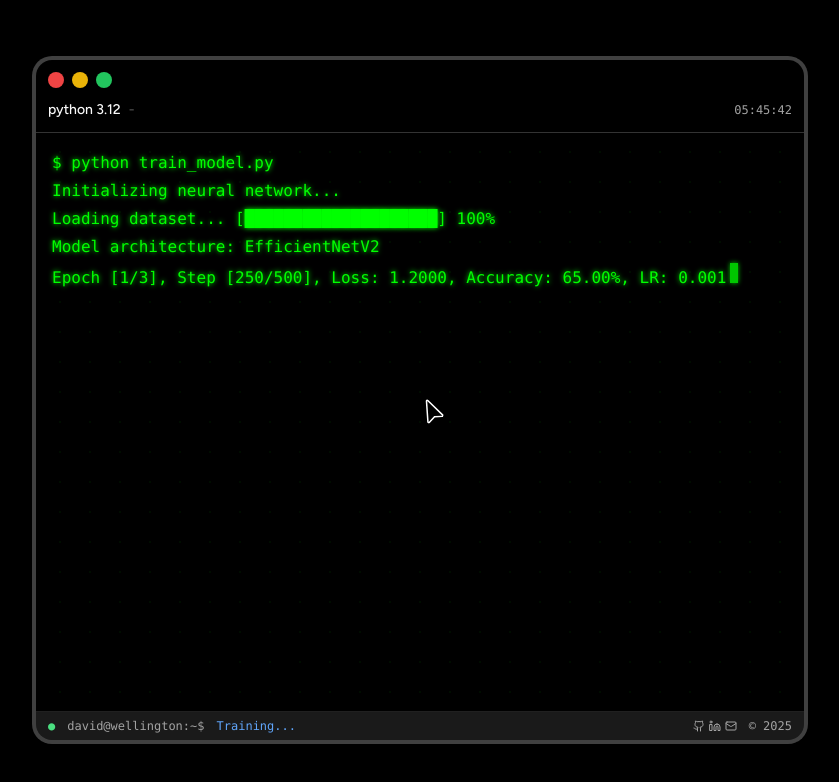
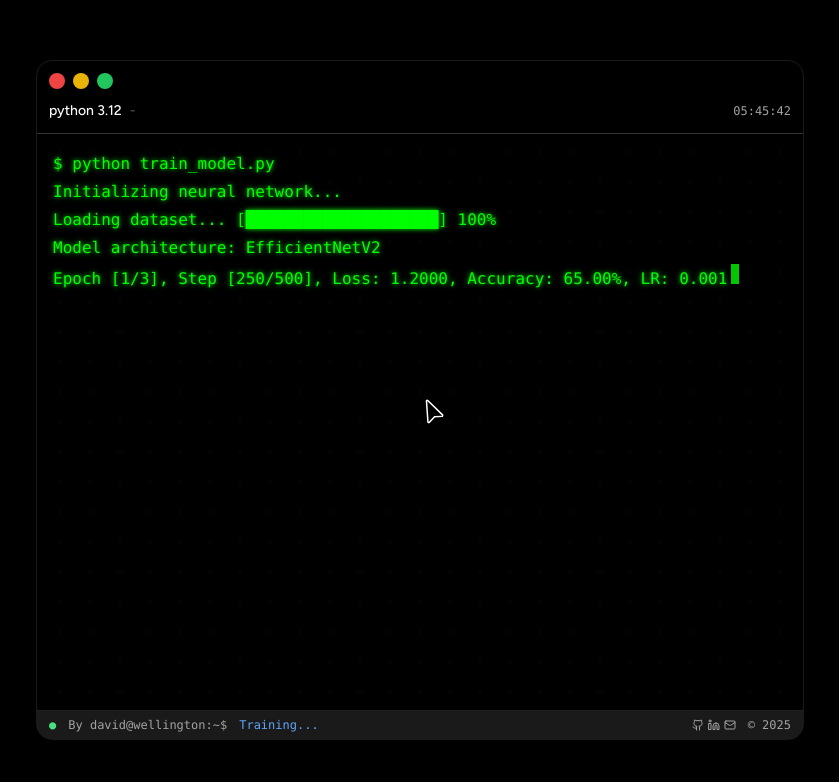
Before and after one commit to dvnguyen02/pweb, a Next.js app: page / in a window 1280 px wide. Shown: the top 782 px of the page, without its empty margins (220-1059 px from the left). Built offline with nearby package versions, Linux system fonts and the light colour scheme.

Commit message:
feat: change the outline of the windows

```diff
--- a/src/app/page.tsx
+++ b/src/app/page.tsx
@@ -17,7 +17,6 @@ import { Projects } from "./projects";
 import { Blogs } from "./blogs";
 import { Attach } from "./attach";
 import Contact from "./contact";
-
 const tabs = [
 	{ name: "Main", component: <Main /> },
 	{ name: "About", component: <About /> },
@@ -72,9 +71,8 @@ export default function Page() {
 					"relative z-10 fixed inset-0 flex items-center justify-center p-4",
 					"transition-opacity duration-1000",
 					showLoader ? "opacity-0 pointer-events-none" : "opacity-100"
-				)}
-			>				<div className={cn(
-					"animate-in fade-in zoom-in-95 rounded-2xl bg-transparent shadow-2xl w-full sm:max-w-2xl lg:max-w-[60vw] h-full max-h-[85vh] sm:max-h-96 lg:max-h-[85vh] overflow-hidden ring-4 ring-neutral-500 hover:ring-neutral-600 dark:ring-neutral-700 dark:hover:ring-neutral-600 transition-all duration-1000 flex flex-col",
+				)}			>				<div className={cn(
+					"animate-in fade-in zoom-in-95 rounded-2xl bg-transparent shadow-2xl w-full sm:max-w-2xl lg:max-w-[60vw] h-full max-h-[85vh] sm:max-h-96 lg:max-h-[85vh] overflow-hidden border border-white/10 hover:border-white/20 transition-all duration-1000 flex flex-col",
 					!showLoader ? "opacity-100 translate-y-0" : "opacity-0 translate-y-2"
 				)}>
 					{/* Settings, theme switch, and Chat button inside the card, top right*/}
@@ -124,7 +122,9 @@ export default function Page() {
 						</div>
 					</ScrollArea>
 							{/* Terminal Status Bar Footer - always at bottom */}
-					<TerminalStatusBar showThemeToggle={false} />
+					<TerminalStatusBar
+					showThemeToggle={false}
+					 />
 				</div>
 			</div>
 			<ChatWidget isVisible={showChat} onExit={() => setShowChat(false)} />
--- a/src/components/TerminalLoader.tsx
+++ b/src/components/TerminalLoader.tsx
@@ -2,7 +2,6 @@
 
 import React, { useState, useEffect, useRef } from "react";
 import { cn } from "@/lib/utils";
-// Remove Button import if not needed
 import { TerminalStatusBar } from "./TerminalStatusBar"; // Added import
 
 interface TerminalLoaderProps {
@@ -140,7 +139,7 @@ const TerminalLoader: React.FC<TerminalLoaderProps> = ({
 
     const trainingSimulation = async () => {
       let totalTrainingTime = 0;
-      const targetMinTime = 5000; // 5 seconds minimum
+      const targetMinTime = 1000; // 5 seconds minimum
 
       // Reduce to 3 epochs instead of 5
       for (let epoch = 1; epoch <= 3; epoch++) {
@@ -149,7 +148,7 @@ const TerminalLoader: React.FC<TerminalLoaderProps> = ({
 
         const loss = (1.2 - baseProgress * 1.05).toFixed(4);
         const accuracy = (65 + baseProgress * 29).toFixed(2);
-        const lr = epoch > 2 ? 0.0005 : 0.001;
+        const lr = 0.001;
 
         // Multiple steps per epoch for more authentic training simulation
         const stepsPerEpoch = 2;
@@ -294,7 +293,7 @@ const TerminalLoader: React.FC<TerminalLoaderProps> = ({
         className
       )}
     >      <div        className={cn(
-          "animate-in fade-in zoom-in-95 rounded-2xl bg-transparent shadow-2xl w-full sm:max-w-2xl lg:max-w-[60vw] h-full max-h-[85vh] sm:max-h-96 lg:max-h-[85vh] overflow-hidden ring-4 ring-neutral-500 hover:ring-neutral-600 dark:ring-neutral-700 dark:hover:ring-neutral-600 transition-all duration-1000 flex flex-col",
+          "animate-in fade-in zoom-in-95 rounded-2xl bg-transparent shadow-2xl w-full sm:max-w-2xl lg:max-w-[60vw] h-full max-h-[85vh] sm:max-h-96 lg:max-h-[85vh] overflow-hidden border border-white/10 hover:border-white/20 transition-all duration-1000 flex flex-col",
           !isReady ? "opacity-0 translate-y-2" : "opacity-100 translate-y-0"
         )}
       >
@@ -333,18 +332,16 @@ const TerminalLoader: React.FC<TerminalLoaderProps> = ({
             <div key={index} className="py-0.5 whitespace-pre-wrap">
               {line}
               {index === terminalLines.length - 1 && !isComplete && (
-                <span className="ml-1 inline-block w-2 h-5 animate-[blink_1s_infinite]" style={{ background: '#00ff00', boxShadow: '0 0 5px #00ff00' }}></span>
+                <span className="ml-1 inline-block w-2 h-5 animate-[blink_1s_infinite]" style={{ background: '#00ff00', boxShadow: '0 0 5pxrgb(208, 255, 0)' }}></span>
               )}
             </div>
           ))}
-        </div>
+      </div>
 
         {/* Footer Status Bar */}
         <TerminalStatusBar
-          isDark={isDark}
-          setIsDark={setIsDark}
           statusText={isComplete ? "Process Complete" : "Training..."}
-          showThemeToggle={false} // Theme toggle is not needed here
+          showThemeToggle={false}
         />
       </div>
     </div>
--- a/src/components/TerminalStatusBar.tsx
+++ b/src/components/TerminalStatusBar.tsx
@@ -21,7 +21,7 @@ export function TerminalStatusBar({
       {/* Left side */}
       <div className="flex items-center gap-1 sm:gap-3">
         <span className="text-green-400">●</span>
-        <span className="text-muted-foreground">david@wellington:~$</span>
+        <span className="text-muted-foreground">By david@wellington:~$</span>
         <span className="text-blue-400">{statusText}</span>
       </div>
       {/* Right side */}
```
